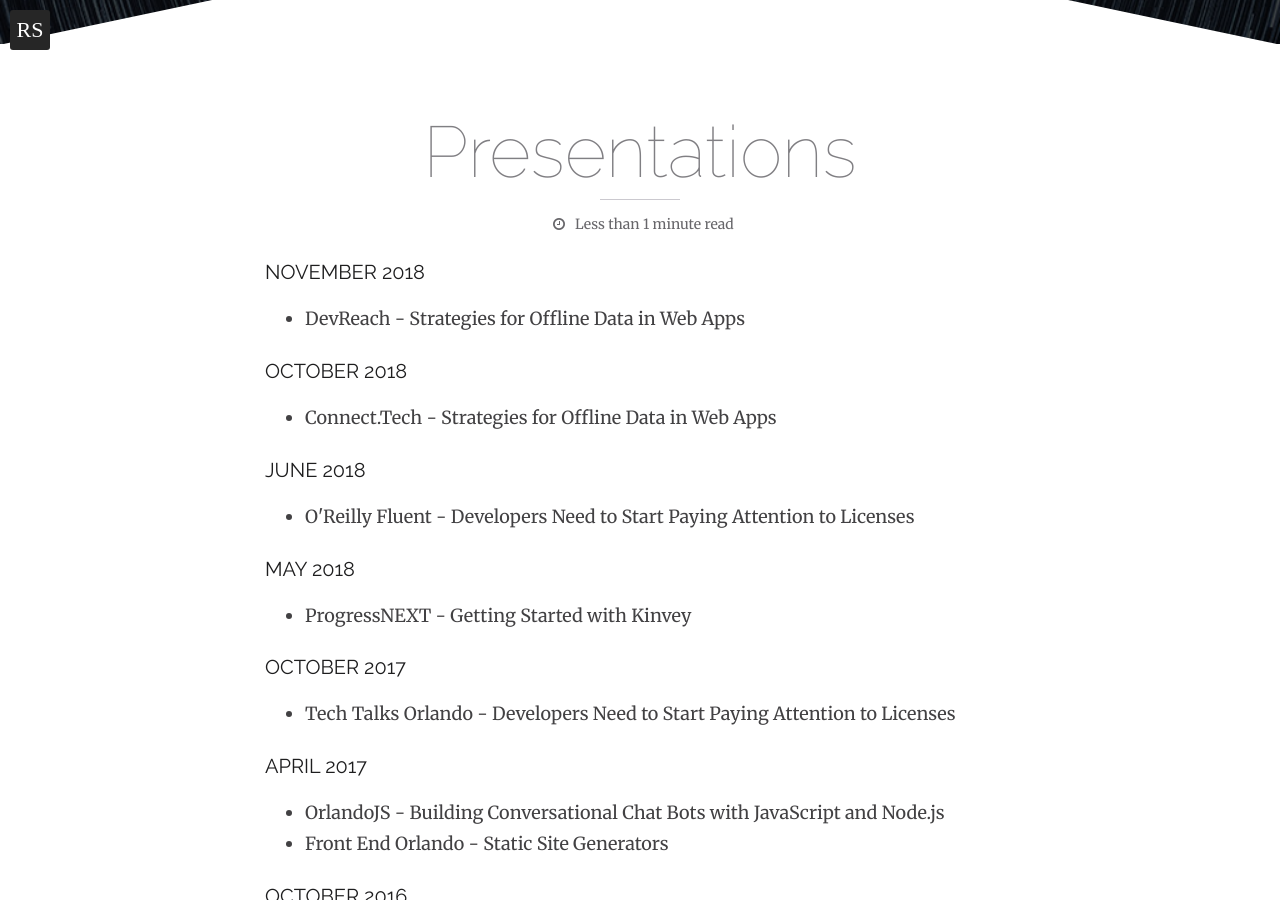
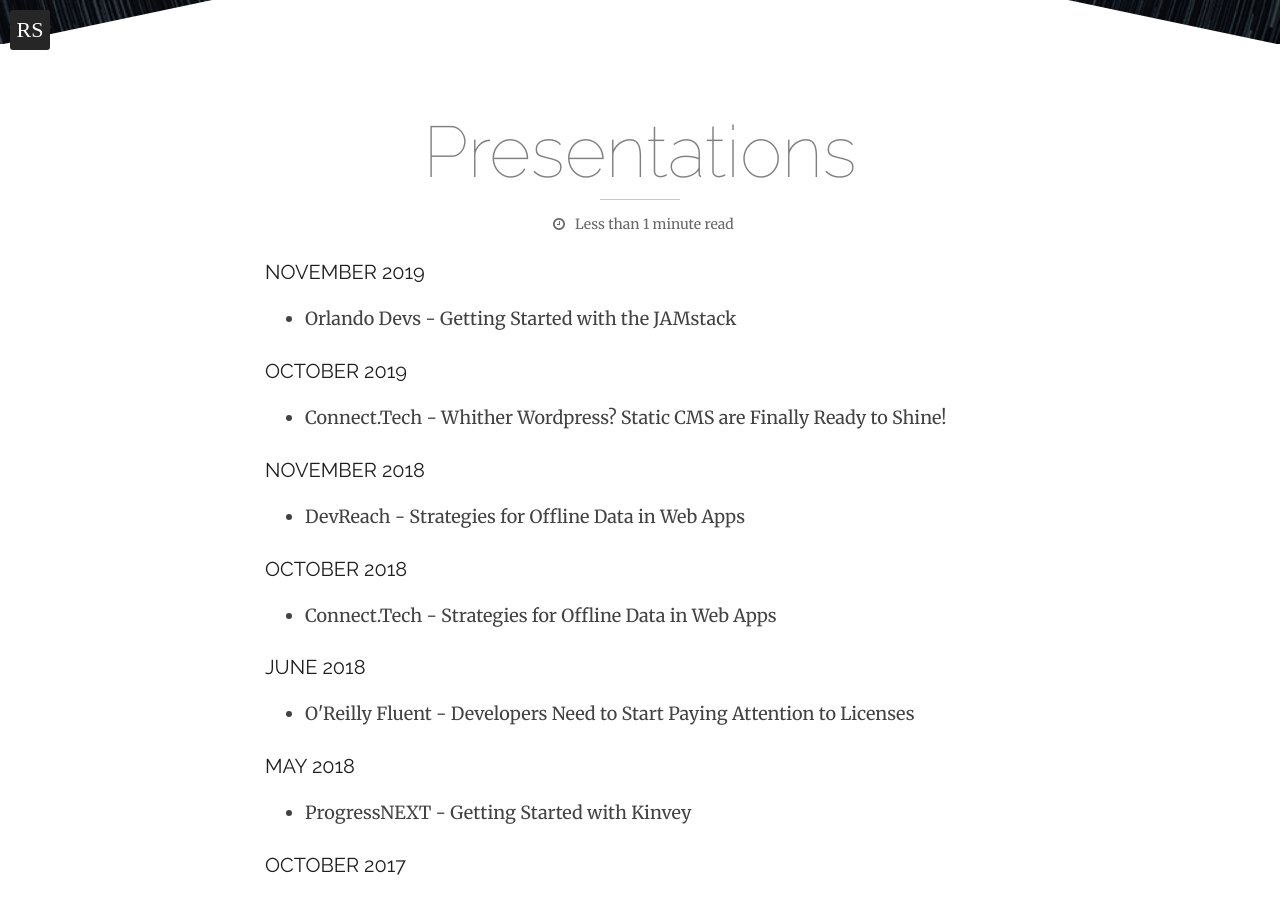
Before and after one commit to remotesynth/remotesynth.github.io, a Jekyll site: the page built from presentations/index.html, in a window 1280 px wide and 900 px high, scrolled down 496 px. Built offline with Jekyll 4.4.1, drawn with Linux system fonts in a browser that asks for light colours; a script that is not in the unit is left out.

Commit message:
minor updates

```diff
--- a/_data/presentations.yaml
+++ b/_data/presentations.yaml
@@ -1,4 +1,10 @@
 presentations:
+      - name: "November 2019"
+        presentations:
+            - title: "Orlando Devs - Getting Started with the JAMstack"
+      - name: "October 2019"
+        presentations:
+            - title: "Connect.Tech - Whither Wordpress? Static CMS are Finally Ready to Shine!"
       - name: "November 2018"
         presentations:
             - title: "DevReach - Strategies for Offline Data in Web Apps"
--- a/_data/publications.yaml
+++ b/_data/publications.yaml
@@ -21,6 +21,10 @@
     articles:
       - title: "4 Things Developers Take for Granted That Used to Be Really Hard"
         URL: "https://dev.to/remotesynth/4-things-developers-take-for-granted-that-used-to-be-really-hard-2fd3"
+  - name: "Stackbit Blog"
+    articles:
+      - title: "Own Your Content, Broaden Your Audience"
+        URL: "https://www.stackbit.com/blog/devto-stackbit/"
   - name: "Telerik Developer Network"
     articles:
       - title: "Building a Conversational Bot with JavaScript and Node.js"
```
